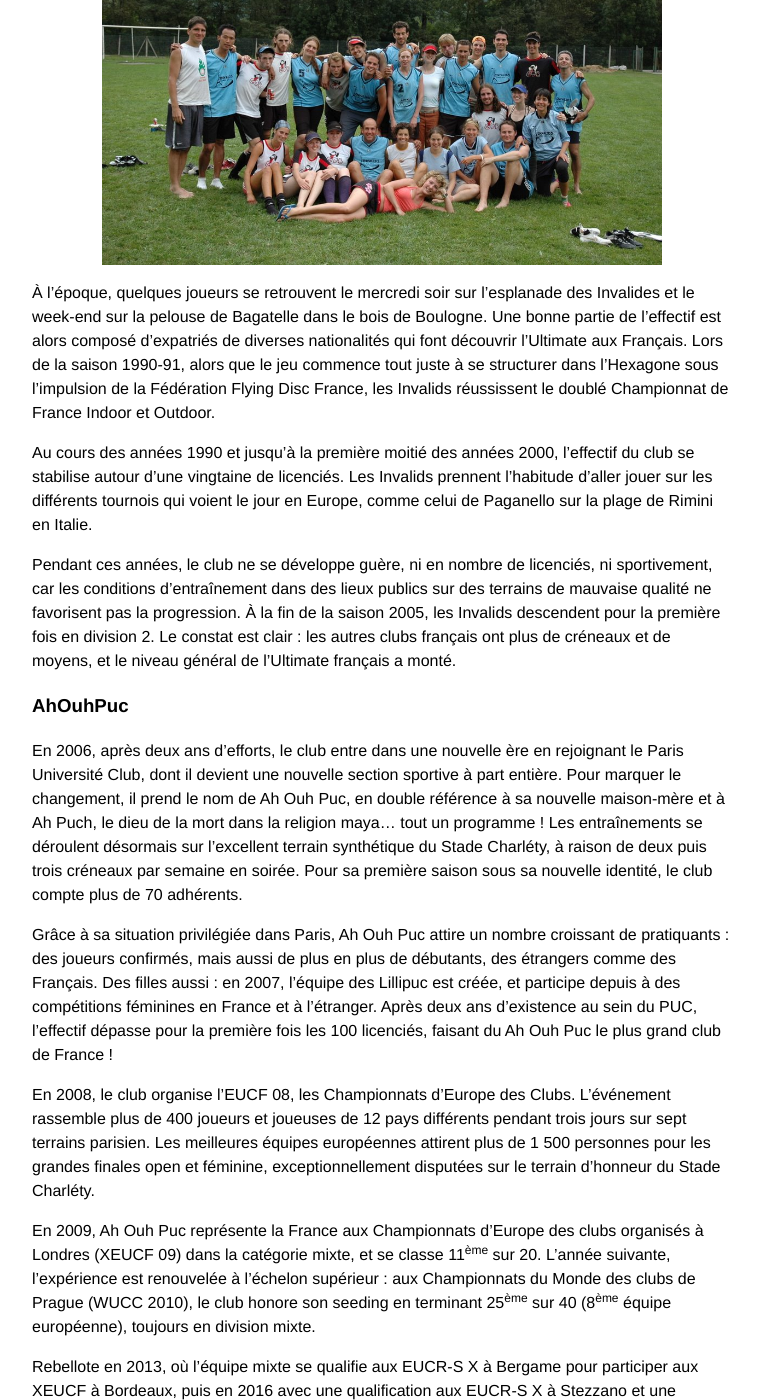
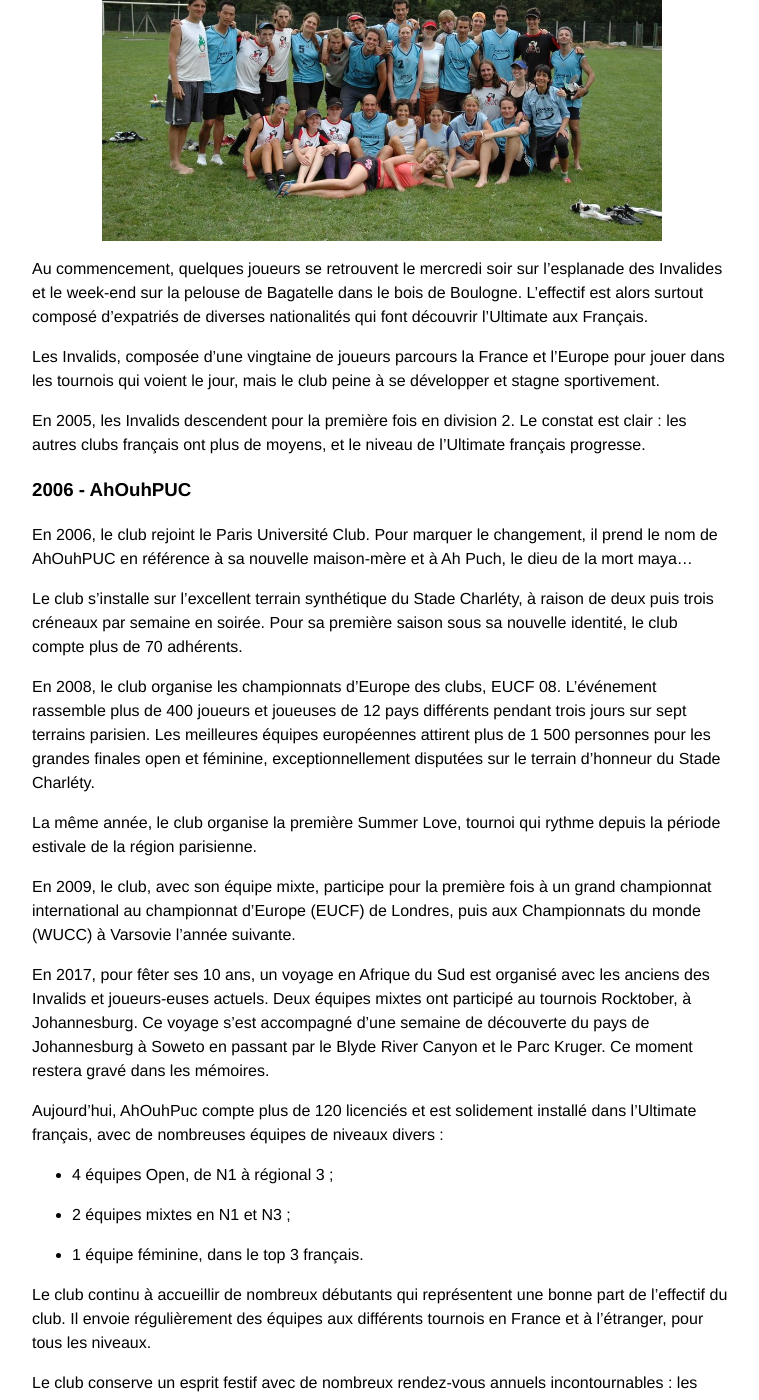
Before and after one commit to ahouhpuc/ahouhpuc.github.io, a Jekyll site: the page built from à-propos.markdown, in a window 1280 px wide and 1400 px high, scrolled down 1208 px. Shown: the whole window, without its empty margins (258-1017 px from the left). Built offline with Jekyll 4.4.1, drawn with Linux system fonts in a browser that asks for light colours; some of the changed text lies outside the part shown.

Commit message:
mise a jour a propos avec la prose de Puzzy

```diff
--- a/à-propos.markdown
+++ b/à-propos.markdown
@@ -26,53 +26,95 @@ Tu trouveras plus d'information sur notre sport :
 
 ## Histoire
 
-Ah Ouh Puc a été fondé en 2006 en tant que nouvelle section sportive du Paris Université Club, le grand club omnisports situé dans le 13<sup>ème</sup> arrondissement. Mais l'histoire commence en réalité en 1989 avec la naissance des Invalids.
+Ah Ouh Puc a été fondé en 2006 en tant que section sportive du Paris Université
+Club. Mais l’histoire commence en réalité en 1989 avec la naissance des
+Invalids.
 
-### Les Invalids
+### 1989 - Les Invalids
 
 ![Ah Ouh Puc Invalides 2006](ah-ouh-puc-invalides-2006.jpg)
 
-À l'époque, quelques joueurs se retrouvent le mercredi soir sur l'esplanade des Invalides et le week-end sur la pelouse de Bagatelle dans le bois de Boulogne. Une bonne partie de l'effectif est alors composé d'expatriés de diverses nationalités qui font découvrir l'Ultimate aux Français. Lors de la saison 1990-91, alors que le jeu commence tout juste à se structurer dans l'Hexagone sous l'impulsion de la Fédération Flying Disc France, les Invalids réussissent le doublé Championnat de France Indoor et Outdoor.
+Au commencement, quelques joueurs se retrouvent le mercredi soir sur
+l’esplanade des Invalides et le week-end sur la pelouse de Bagatelle dans le
+bois de Boulogne. L’effectif est alors surtout composé d’expatriés de diverses
+nationalités qui font découvrir l’Ultimate aux Français.
 
-Au cours des années 1990 et jusqu'à la première moitié des années 2000, l'effectif du club se stabilise autour d'une vingtaine de licenciés. Les Invalids prennent l'habitude d'aller jouer sur les différents tournois qui voient le jour en Europe, comme celui de Paganello sur la plage de Rimini en Italie.
+Les Invalids, composée d'une vingtaine de joueurs parcours la France et
+l'Europe pour jouer dans les tournois qui voient le jour, mais le club peine à
+se développer et stagne sportivement.
 
-Pendant ces années, le club ne se développe guère, ni en nombre de licenciés, ni sportivement, car les conditions d'entraînement dans des lieux publics sur des terrains de mauvaise qualité ne favorisent pas la progression. À la fin de la saison 2005, les Invalids descendent pour la première fois en division 2. Le constat est clair : les autres clubs français ont plus de créneaux et de moyens, et le niveau général de l'Ultimate français a monté.
+En 2005, les Invalids descendent pour la première fois en division 2. Le
+constat est clair : les autres clubs français ont plus de moyens, et le niveau
+de l’Ultimate français progresse.
 
-### AhOuhPuc
+### 2006 - AhOuhPUC
 
-En 2006, après deux ans d'efforts, le club entre dans une nouvelle ère en rejoignant le Paris Université Club, dont il devient une nouvelle section sportive à part entière. Pour marquer le changement, il prend le nom de Ah Ouh Puc, en double référence à sa nouvelle maison-mère et à Ah Puch, le dieu de la mort dans la religion maya… tout un programme ! Les entraînements se déroulent désormais sur l'excellent terrain synthétique du Stade Charléty, à raison de deux puis trois créneaux par semaine en soirée. Pour sa première saison sous sa nouvelle identité, le club compte plus de 70 adhérents.
+En 2006, le club rejoint le Paris Université Club. Pour marquer le changement,
+il prend le nom de AhOuhPUC en référence à sa nouvelle maison-mère et à Ah
+Puch, le dieu de la mort maya…
 
-Grâce à sa situation privilégiée dans Paris, Ah Ouh Puc attire un nombre croissant de pratiquants : des joueurs confirmés, mais aussi de plus en plus de débutants, des étrangers comme des Français. Des filles aussi : en 2007, l'équipe des Lillipuc est créée, et participe depuis à des compétitions féminines en France et à l'étranger. Après deux ans d'existence au sein du PUC, l'effectif dépasse pour la première fois les 100 licenciés, faisant du Ah Ouh Puc le plus grand club de France !
+Le club s'installe sur l’excellent terrain synthétique du Stade Charléty, à
+raison de deux puis trois créneaux par semaine en soirée. Pour sa première
+saison sous sa nouvelle identité, le club compte plus de 70 adhérents.
 
-En 2008, le club organise l'EUCF 08, les Championnats d'Europe des Clubs. L'événement rassemble plus de 400 joueurs et joueuses de 12 pays différents pendant trois jours sur sept terrains parisien. Les meilleures équipes européennes attirent plus de 1 500 personnes pour les grandes finales open et féminine, exceptionnellement disputées sur le terrain d'honneur du Stade Charléty.
+En 2008, le club organise les championnats d’Europe des clubs, EUCF 08.
+L’événement rassemble plus de 400 joueurs et joueuses de 12 pays différents
+pendant trois jours sur sept terrains parisien. Les meilleures équipes
+européennes attirent plus de 1 500 personnes pour les grandes finales open et
+féminine, exceptionnellement disputées sur le terrain d’honneur du Stade
+Charléty.
 
-En 2009, Ah Ouh Puc représente la France aux Championnats d'Europe des clubs organisés à Londres (XEUCF 09) dans la catégorie mixte, et se classe 11<sup>ème</sup> sur 20. L'année suivante, l'expérience est renouvelée à l'échelon supérieur : aux Championnats du Monde des clubs de Prague (WUCC 2010), le club honore son seeding en terminant 25<sup>ème</sup> sur 40 (8<sup>ème</sup> équipe européenne), toujours en division mixte.
+La même année, le club organise la première Summer Love, tournoi qui rythme
+depuis la période estivale de la région parisienne.
 
-Rebellote en 2013, où l’équipe mixte se qualifie aux EUCR‑S X à Bergame pour
-participer aux XEUCF à Bordeaux, puis en 2016 avec une qualification aux
-EUCR‑S X à Stezzano et une participation aux EUCF à Frankfort mais où elle
-terminera malheureusement dernière de sa catégorie.  Ces expériences
-extraordinaires ont marqué les joueuses et les joueurs qui y ont participé, et
-ont permis d'entretenir la tradition de rayonnement à l'étranger initiée il y a
-plus de vingt ans !
+En 2009, le club, avec son équipe mixte, participe pour la première fois à un
+grand championnat international au championnat d’Europe (EUCF) de Londres, puis
+aux Championnats du monde (WUCC) à Varsovie l’année suivante.
 
-Depuis 2008, le club organise tous les étés la Summer Love, une compétition hat
-qui se déroule pendant les mois de juillet et août. La Summer Love connait
-chanque année un succès grandissant, à tel point que ces cinq dernières années toutes les places
-se sont vendues en quelques heures !
+En 2017, pour fêter ses 10 ans, un voyage en Afrique du Sud est organisé avec
+les anciens des Invalids et joueurs-euses actuels. Deux équipes mixtes ont
+participé au tournois Rocktober, à Johannesburg. Ce voyage s'est accompagné
+d'une semaine de découverte du pays de Johannesburg à Soweto en passant par le
+Blyde River Canyon et le Parc Kruger. Ce moment restera gravé dans les
+mémoires.
 
-En 2017, pour fêter les 10 ans du Club, un voyage en Afrique du Sud a été
-organisé avec les anciens et les joueuses et joueurs actuels. Deux équipes ont
-participé au tournois Rocktober, à Johannesburg et ont terminés aux 3e et 8e
-places du tournois et 2e et 6e au spirit. Une semaine de découverte du pays
-nous ont permis de découvrir certains lieux emblématiques : Johannesburg,
-Soweto, le Blyde River Canyon et le Parc Kruger pour un Safari de 3 jours. Ce
-moment restera gravé dans les mémoires.
 
-Aujourd'hui, Ah Ouh Puc est solidement installé dans l'Ultimate français : en
-première division en mixte et en open, et son équipe féminine dans le top 3
-français. Mais même s'il reste naturellement attiré par la compétition de haut
-niveau, le club n'oublie pas pour autant sa mission d'accueil et de formation
-des débutants qui représentent une bonne part de l'effectif du club. Il envoie
-régulièrement des équipes aux différents tournois en France et à l'étranger,
-pour tous les niveaux.
+
+Aujourd’hui, AhOuhPuc compte plus de 120 licenciés et est solidement installé
+dans l’Ultimate français, avec de nombreuses équipes de niveaux divers :
+* 4 équipes Open, de N1 à régional 3 ;
+* 2 équipes mixtes en N1 et N3 ;
+* 1 équipe féminine, dans le top 3 français.
+
+Le club continu à accueillir de nombreux débutants qui représentent une bonne
+part de l’effectif du club. Il envoie régulièrement des équipes aux différents
+tournois en France et à l’étranger, pour tous les niveaux.
+
+Le club conserve un esprit festif avec de nombreux rendez-vous annuels
+incontournables : les AhOuhWards, décernant les meilleurs prix, des fêtes
+inter-rives avec nos voisins Révolution'air et bien d'autres encore !
+
+
+
+### Résultats marquants et palmarès
+
+<table>
+<tr><td>Championnat</td><td>Niveau</td><td>Equipe</td><td>Année</td><td>Résultat</td></tr>
+<tr><td>Outdoor</td><td>France D1</td><td>Open</td><td>1991</td><td>1er</td></tr>
+<tr><td>Indoor</td><td>France D1</td><td>Open</td><td>1991</td><td>1er</td></tr>
+</table>
+
+### Résultats récents
+<table>
+<tr><td>Championnat</td><td>Niveau</td><td>Equipe</td><td>Année</td><td>Résultat</td></tr>
+<tr><td>Outdoor</td><td>Monde (WUCC)</td><td>Mixte</td><td>2010</td><td>25e</td></tr>
+<tr><td>Outdoor</td><td>Europe (EUCF)</td><td>Mixte</td><td>2009</td><td>11e</td></tr>
+<tr><td>Outdoor</td><td>Europe zone sud (EUCR)</td><td>Mixte</td><td>2017</td><td>7e</td></tr>
+<tr><td>Outdoor</td><td>France D1</td><td>Féminin</td><td>2016--2018</td><td>3e</td></tr>
+<tr><td>Outdoor</td><td>France D1</td><td>Mixte</td><td>2018</td><td>6e</td></tr>
+<tr><td>Outdoor</td><td>France D1</td><td>Open</td><td>2018</td><td>8e</td></tr>
+</table>
+
+L’équipe mixte a participé à 3 championnats d’Europe et à 1 championnat du monde.
+
+L’équipe féminine a participé à 1 championnat d’Europe.
```
